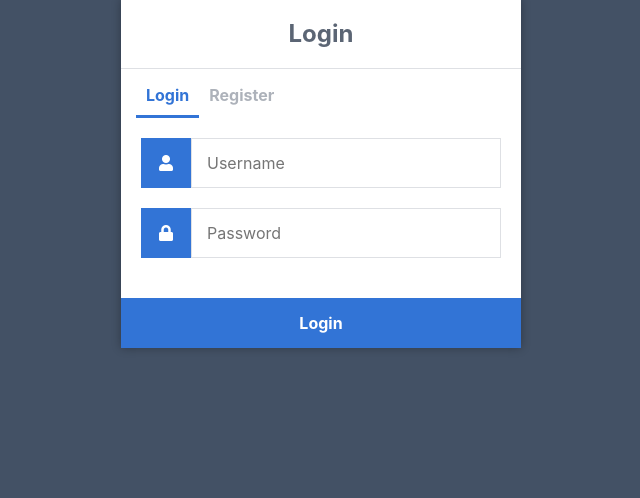
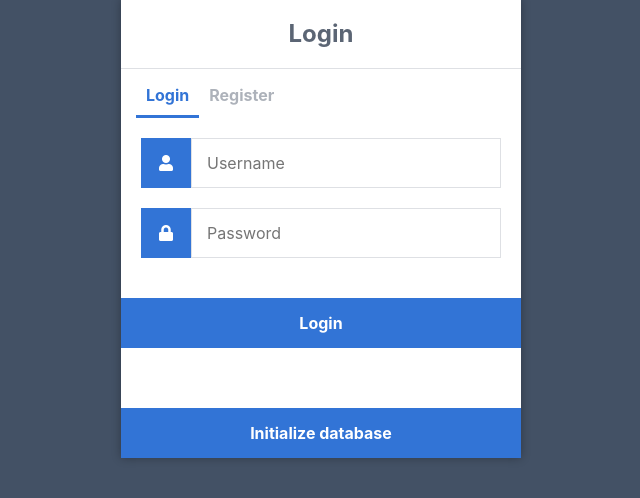
Before and after one commit to bmcclelland/comp440, a Flask app: page / in a window 1280 px wide. Shown: the part 101-599 px from the top of the page, without its empty margins (319-959 px from the left). Run offline with Flask 2, Linux system fonts and the light colour scheme.

Commit message:
Fix initialize button and msg position

```diff
--- a/templates/home.html
+++ b/templates/home.html
@@ -5,5 +5,4 @@
 {% block content %}
 <h2>Home Page</h2>
 <p>Welcome back, {{ username }}!</p>
-<form action="{{ url_for('/action/initialize') }}" method="post"> <input type="Submit" value="Initialize"> </form>
 {% endblock %}
--- a/templates/index.html
+++ b/templates/index.html
@@ -22,9 +22,13 @@
 					<i class="fas fa-lock"></i>
 				</label>
 				<input type="password" name="password" placeholder="Password" id="password" required>
-				<div class="msg">{{ msg }}</div>
 				<input type="submit" value="Login">
 			</form>
+			<br />
+			<form action="{{ url_for('action_initialize') }}" method="post">
+				<input type="Submit" value="Initialize database">
+			</form>
+			<div class="msg">{{ msg }}</div>
 		</div>
 	</body>
 </html>
--- a/templates/register.html
+++ b/templates/register.html
@@ -28,8 +28,8 @@
 				</label>
 				<input type="email" name="email" placeholder="Email" id="email" required>
                 -->
+				<input type="submit" value="Register">
 				<div class="msg">{{ msg }}</div>
-				<input type="submit" value="Register">
 			</form>
 		</div>
 	</body>
```
